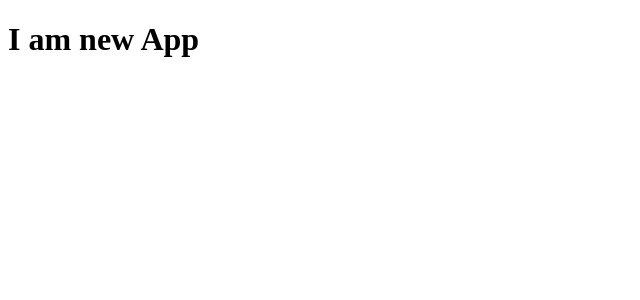
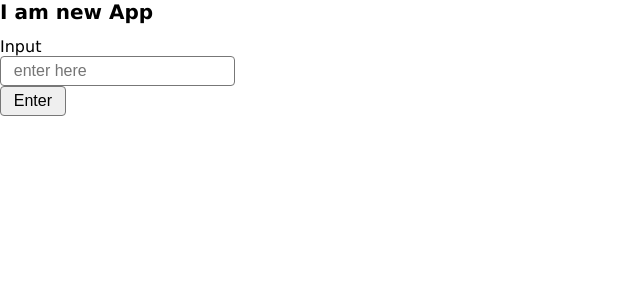
Before and after one commit to MariusCodeAcademy/feu8_4_react_input_form_objState, a React (Vite) app: page / in a window 1280 px wide. Shown: the top 300 px of the page, without its empty margins (0-640 px from the left). Built offline with nearby package versions, Linux system fonts and the light colour scheme.

Commit message:
reset + InputBlock

```diff
--- a/src/App.jsx
+++ b/src/App.jsx
@@ -1,7 +1,11 @@
+import InputBlock from './components/InputBlock';
+import './style/App.css';
+
 export default function App() {
   return (
     <div>
       <h1>I am new App</h1>
+      <InputBlock />
     </div>
   );
 }
--- a/src/components/InputBlock.jsx
+++ b/src/components/InputBlock.jsx
@@ -1,3 +1,12 @@
+export default function InputBlock() {
+  return (
+    <div>
+      <label htmlFor='input'>Input</label>
+      <input id='input' type='text' placeholder='enter here' />
+      <button>Enter</button>
+    </div>
+  );
+}
 // naujas komponentas
 
 // jame turi buti inputas ir mygtukas
--- a/src/main.jsx
+++ b/src/main.jsx
@@ -2,6 +2,7 @@
 import React from 'react';
 import ReactDOM from 'react-dom/client';
 import App from './App.jsx';
+import './style/reset.css';
 
 ReactDOM.createRoot(document.getElementById('root')).render(
   // <React.StrictMode>
--- /dev/null
+++ b/src/style/reset.css
@@ -0,0 +1,92 @@
+* {
+  box-sizing: border-box;
+}
+
+html {
+  /* 1 rem = 10px */
+  font-size: 62.5%;
+  font-family: Verdana, Geneva, Tahoma, sans-serif;
+}
+
+p,
+li,
+a,
+label {
+  font-size: 1.6rem;
+}
+
+button {
+  cursor: pointer;
+}
+
+body {
+  margin: 0;
+}
+
+img {
+  max-width: 100%;
+}
+
+h1,
+h2,
+h3,
+h4,
+h5,
+h6,
+p {
+  margin-top: 0;
+}
+
+a {
+  text-decoration: none;
+  color: inherit;
+}
+
+/* common rules */
+.container {
+  padding-left: 10px;
+  padding-right: 10px;
+  /* apridboti tik maximalu ploti */
+  max-width: 80rem;
+  /* skaiciuoti parastes automatiskai vienodai is kaires ir is desines */
+  margin: 0 auto;
+}
+
+/* utility classes */
+
+.flex {
+  display: flex;
+}
+
+.between {
+  justify-content: space-between;
+  align-items: center;
+}
+
+.tac {
+  text-align: center;
+}
+
+input,
+textarea,
+select {
+  font-size: 16px;
+  padding: 0.3em 0.8em;
+  border-radius: 4px;
+  border: 1px solid #777;
+  display: block;
+  max-width: 300px;
+}
+textarea {
+  min-height: 5rem;
+  min-width: 500px;
+  resize: vertical;
+}
+
+button {
+  font-size: 16px;
+  padding: 0.3em 0.8em;
+  border-radius: 4px;
+  border: 1px solid #777;
+  cursor: pointer;
+}
```
